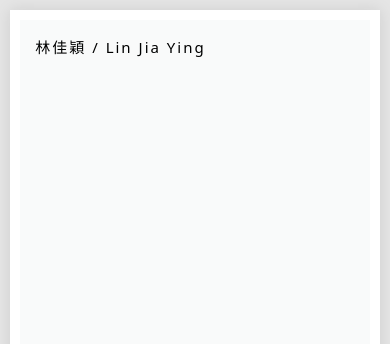
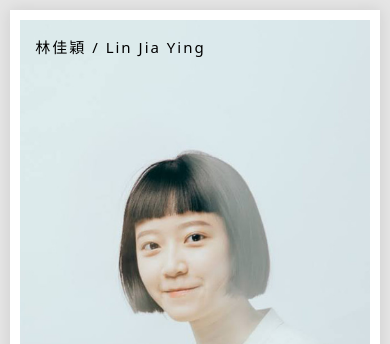
Before and after one commit to addone19999/resume, a plain HTML site: page index.html in a window 390 px wide. Shown: the top 344 px of the page. Drawn offline with Linux system fonts and the light colour scheme.

Commit message:
Update css2022.2.css

```diff
--- a/css/css2022.2.css
+++ b/css/css2022.2.css
@@ -59,7 +59,7 @@
                     .wrap .profile .left {
                         width: 65%;
                         height: 295px;
-                        background-image: url(image/me.jpg);
+                        background-image: url(../image/me.jpg);
                         background-size: 80%;
                         background-position: center;
                         float: left;
@@ -571,8 +571,7 @@
                             padding: 0;
                             margin: 0;
                             box-sizing: border-box;
-                            font-family: system-ui, -apple-system, BlinkMacSystemFont, 'Segoe UI', Roboto, Oxygen, Ubuntu, Cantarell, 'Open Sans', 'Helvetica Neue', sans-serif;
-                        }
+                             }
                         /* --灰色的底-- */
                         body {
                             background: rgba(0, 0, 0, 0.1);
@@ -599,7 +598,7 @@
                             width: 100%;
                             height: fit-content;
                             padding: 3%;
-                            background-image: url(image/me.jpg);
+                            background-image: url(../image/me.jpg);
                             background-size: cover;
                             background-position: 45% 0%;
                             display: inline-block;
```
